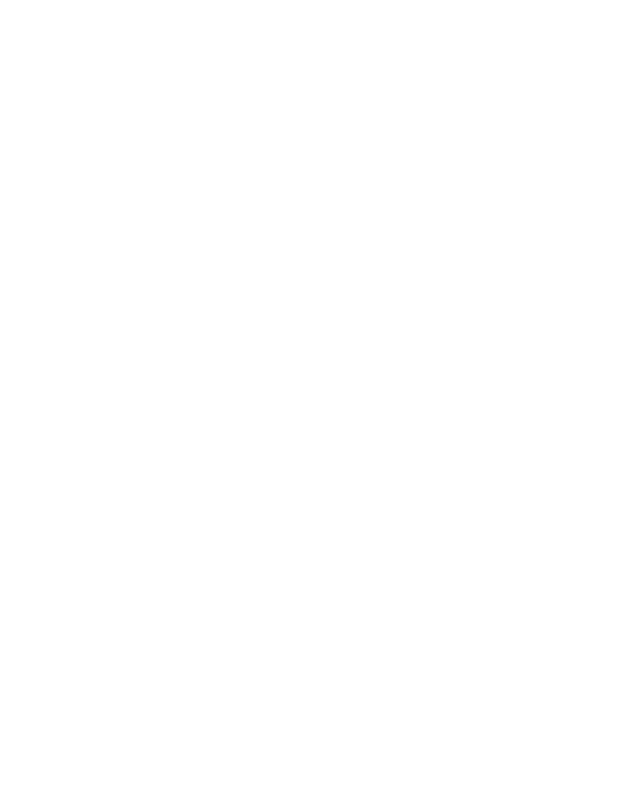
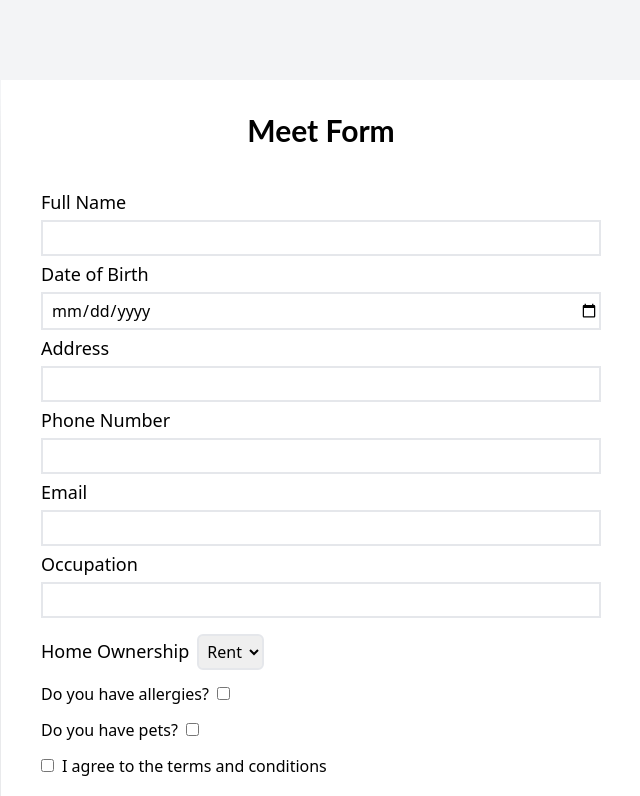
Before and after one commit to Sandhyanepal/Pawfect_Match, a React (Vite) app in the folder frontend/: page /meetform in a window 1280 px wide. Before the commit this address had no page. Shown: the top 796 px of the page, without its empty margins (319-959 px from the left). Built offline with nearby package versions, Linux system fonts and the light colour scheme.

Commit message:
Link to meet me form and PetDesc page

```diff
--- a/frontend/src/MyRoutes.jsx
+++ b/frontend/src/MyRoutes.jsx
@@ -14,6 +14,7 @@ import axios from "axios";
 import { useDispatch } from "react-redux";
 import { setLoggedIn, setUserDetail } from "./store/slice/loginStatusSlice";
 import FAQ from "./pages/FAQ";
+import MeetForm from "./pages/MeetForm";
 
 const MyRoutes = () => {
   const dispatch = useDispatch();
@@ -49,6 +50,7 @@ const MyRoutes = () => {
           <Route path="/login" element={<Login />} />
           <Route path="/register" element={<Register />} />
           <Route path='faq' element={<FAQ/>}/>
+          <Route path="/meetform" element={<MeetForm/>}/>
         </Route>
       </Routes>
     </BrowserRouter>
```
Also changed, not shown: 1 other file (tests, documents, lock files or other folders).
